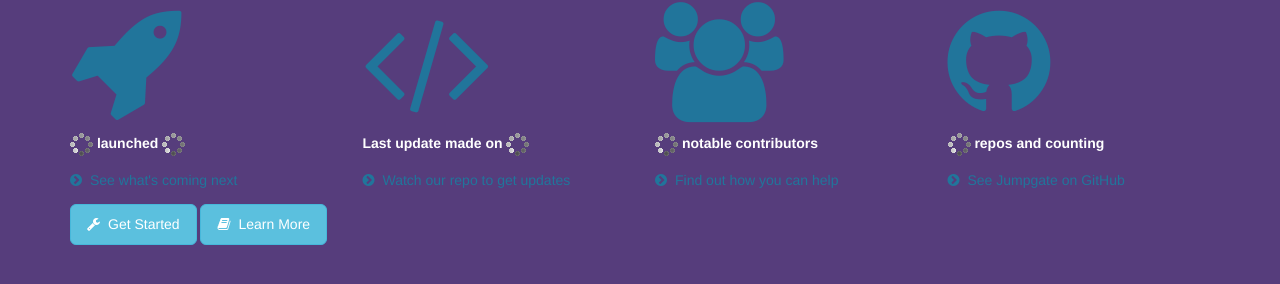
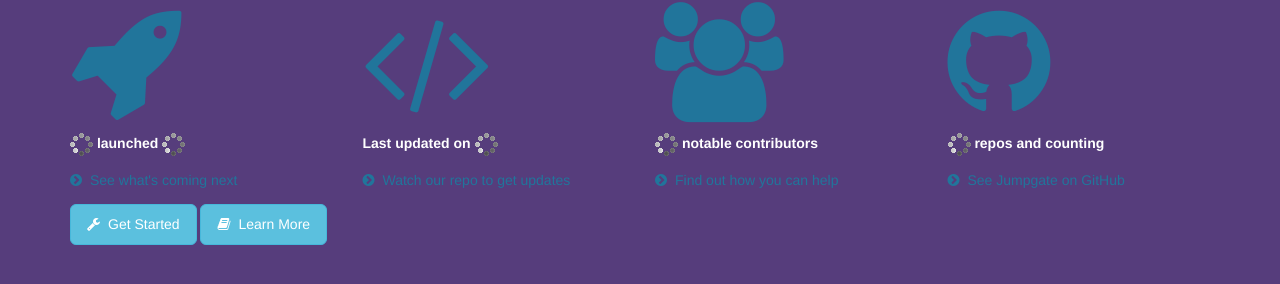
Before and after one commit to softlayer/jumpgate, a Jekyll site: the page built from index.html, in a window 1280 px wide. Shown: the part 356-640 px from the top of the page. Built offline with Jekyll 4.4.1, drawn with Linux system fonts in a browser that asks for light colours.

Commit message:
Wordsmith cstatus subtitle

```diff
--- a/index.html
+++ b/index.html
@@ -18,7 +18,7 @@ baseurl: "./"
 
         <div class="col-lg-3 col-md-3">
           <h3><a href="{{ site.commits }}"><i class="fa fa-code fa-5x"></i></a></h3>
-            <p id="cstatus"><b>Last update made on <span id="cdate"><img src="{{ page.baseurl }}images/spinner.gif" alt="Waiting..."></span></b></p>
+            <p id="cstatus"><b>Last updated on <span id="cdate"><img src="{{ page.baseurl }}images/spinner.gif" alt="Waiting..."></span></b></p>
             <p class="grid-slogan"><a href="{{ site.repo }}"><i class="fa fa-chevron-circle-right"></i>Watch our repo to get updates</a></p>
         </div>
 
```
